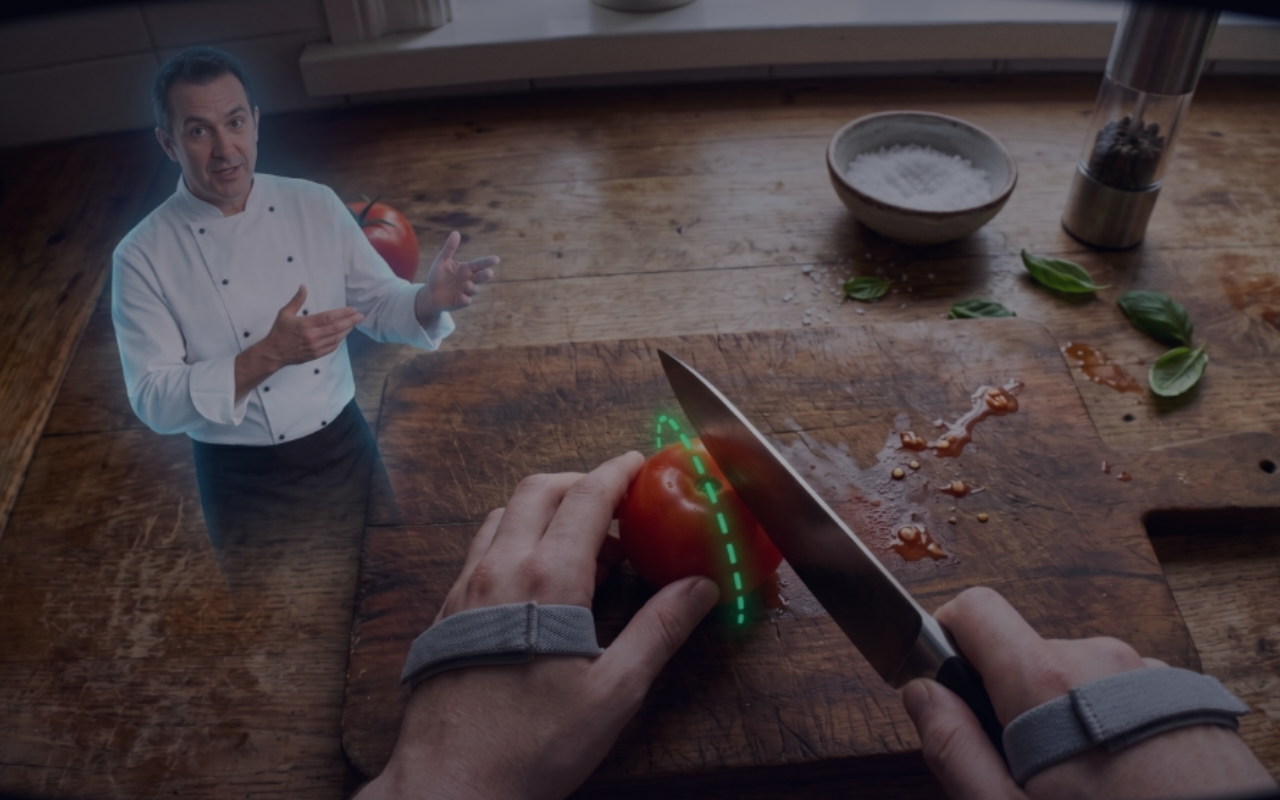
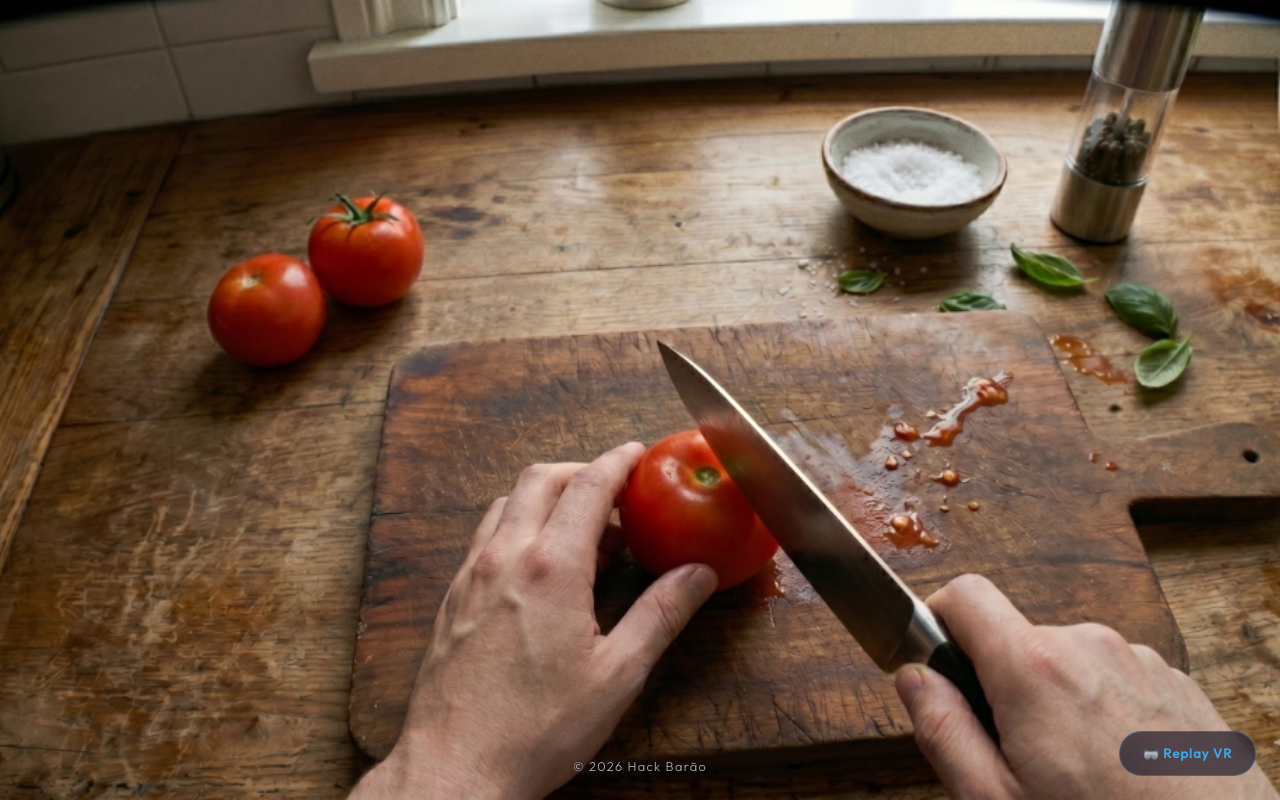
Before and after one commit to FelipeJulien/HackBarao-, a React (Vite) app: page / in a window 1280 px wide. Built offline with nearby package versions, Linux system fonts and the light colour scheme.

Commit message:
Remove piscada da transicao VR, botao replay sempre visivel, duas imagens de fundo

```diff
--- a/src/App.css
+++ b/src/App.css
@@ -3,28 +3,9 @@
   width: 100%;
   min-height: 100vh;
   overflow: hidden;
-}
-
-.fundo-cozinha {
-  position: absolute;
-  inset: 0;
-  z-index: 0;
-  background-image: url('/cozinha.png');
   background-size: cover;
   background-position: center;
   background-repeat: no-repeat;
-}
-
-.fundo-cozinha::after {
-  content: '';
-  position: absolute;
-  inset: 0;
-  background: linear-gradient(
-    180deg,
-    var(--cor-fundo-overlay) 0%,
-    rgba(10, 10, 30, 0.35) 50%,
-    var(--cor-fundo-overlay) 100%
-  );
 }
 
 .conteudo-hero {
@@ -121,3 +102,28 @@
     font-size: 0.9rem;
   }
 }
+
+.botao-replay {
+  position: fixed;
+  bottom: 1.5rem;
+  right: 1.5rem;
+  z-index: 50;
+  padding: 0.7rem 1.4rem;
+  font-size: 0.85rem;
+  font-weight: 600;
+  letter-spacing: 0.05em;
+  color: rgba(56, 182, 255, 0.9);
+  background: rgba(10, 10, 30, 0.6);
+  backdrop-filter: blur(12px);
+  -webkit-backdrop-filter: blur(12px);
+  border: 1px solid rgba(56, 182, 255, 0.3);
+  border-radius: 50px;
+  cursor: pointer;
+  transition: all 0.3s ease;
+}
+
+.botao-replay:hover {
+  background: rgba(56, 182, 255, 0.15);
+  border-color: rgba(56, 182, 255, 0.6);
+  color: rgba(56, 182, 255, 1);
+}
--- a/src/App.jsx
+++ b/src/App.jsx
@@ -4,44 +4,45 @@ import VRIntro from './VRIntro'
 import './App.css'
 
 function App() {
-  const [introCompleta, setIntroCompleta] = useState(false)
+  const [introRodando, setIntroRodando] = useState(false)
+  const [vrJaRodou, setVrJaRodou] = useState(false)
+  const [introKey, setIntroKey] = useState(0)
 
   const handleIntroComplete = useCallback(() => {
-    setIntroCompleta(true)
+    setIntroRodando(false)
+    setVrJaRodou(true)
   }, [])
+
+  const handleReplay = () => {
+    setIntroRodando(true)
+    setIntroKey(prev => prev + 1)
+  }
+
+  const fundoAtual = vrJaRodou ? '/cozinha.png' : '/inicio.png'
 
   return (
     <>
-      {!introCompleta && <VRIntro onComplete={handleIntroComplete} />}
+      {introRodando && <VRIntro key={introKey} onComplete={handleIntroComplete} />}
 
-      <motion.main
+      <main
         className="pagina-principal"
-        initial={{ opacity: 0, filter: 'blur(20px)' }}
-        animate={
-          introCompleta
-            ? { opacity: 1, filter: 'blur(0px)' }
-            : { opacity: 0, filter: 'blur(20px)' }
-        }
-        transition={{ duration: 1.2, ease: [0.22, 1, 0.36, 1] }}
+        style={{ backgroundImage: `url('${fundoAtual}')` }}
+      />
+
+      <footer className="rodape-flutuante">
+        © 2026 Hack Barão
+      </footer>
+
+      <motion.button
+        className="botao-replay"
+        onClick={handleReplay}
+        initial={{ opacity: 1, scale: 1 }}
+        whileHover={{ scale: 1.1, boxShadow: '0 0 20px rgba(56,182,255,0.5)' }}
+        whileTap={{ scale: 0.95 }}
+        title="Repetir animação VR"
       >
-        <motion.div
-          className="fundo-cozinha"
-          role="img"
-          aria-label="Cozinha moderna e sofisticada"
-          initial={{ scale: 1.1 }}
-          animate={introCompleta ? { scale: 1 } : { scale: 1.1 }}
-          transition={{ duration: 1.8, ease: [0.22, 1, 0.36, 1] }}
-        />
-      </motion.main>
-
-      <motion.footer
-        className="rodape-flutuante"
-        initial={{ opacity: 0 }}
-        animate={introCompleta ? { opacity: 1 } : { opacity: 0 }}
-        transition={{ duration: 0.8, delay: 1.3 }}
-      >
-        © 2026 Hack Barão Antigravidade
-      </motion.footer>
+        🥽 Replay VR
+      </motion.button>
     </>
   )
 }
--- a/src/VRIntro.jsx
+++ b/src/VRIntro.jsx
@@ -9,14 +9,11 @@ export default function VRIntro({ onComplete }) {
     const tempos = [
       setTimeout(() => setFase('aparece'), 300),
       setTimeout(() => setFase('zoom'), 2200),
+      setTimeout(() => { if (onComplete) onComplete() }, 4200),
       setTimeout(() => setFase('fim'), 4600),
     ]
     return () => tempos.forEach(clearTimeout)
-  }, [])
-
-  useEffect(() => {
-    if (fase === 'fim' && onComplete) onComplete()
-  }, [fase, onComplete])
+  }, [onComplete])
 
   const LENTE_ESQUERDA = '43% 48%'
 
@@ -27,7 +24,7 @@ export default function VRIntro({ onComplete }) {
           key="vr-intro"
           className="fixed inset-0 z-[200] overflow-hidden bg-black"
           initial={{ opacity: 1 }}
-          exit={{ opacity: 0, transition: { duration: 0.3 } }}
+          exit={{ opacity: 0, transition: { duration: 0 } }}
         >
           <motion.div
             className="absolute inset-0 z-[1]"
@@ -135,25 +132,7 @@ export default function VRIntro({ onComplete }) {
             )}
           </AnimatePresence>
 
-          <motion.button
-            className="absolute bottom-5 right-5 z-[210] px-4 py-2 text-xs font-medium uppercase tracking-wider rounded-full cursor-pointer border select-none"
-            style={{
-              color: 'rgba(56,182,255,0.5)',
-              background: 'rgba(255,255,255,0.04)',
-              borderColor: 'rgba(56,182,255,0.15)',
-            }}
-            onClick={() => setFase('fim')}
-            initial={{ opacity: 0 }}
-            animate={{ opacity: 0.7 }}
-            whileHover={{
-              opacity: 1,
-              borderColor: 'rgba(56,182,255,0.4)',
-              color: 'rgba(56,182,255,0.8)',
-            }}
-            transition={{ delay: 0.8, duration: 0.4 }}
-          >
-            Pular ✕
-          </motion.button>
+
         </motion.div>
       )}
     </AnimatePresence>
```
Also changed, not shown: public/cozinha.png, public/inicio.png (added).
